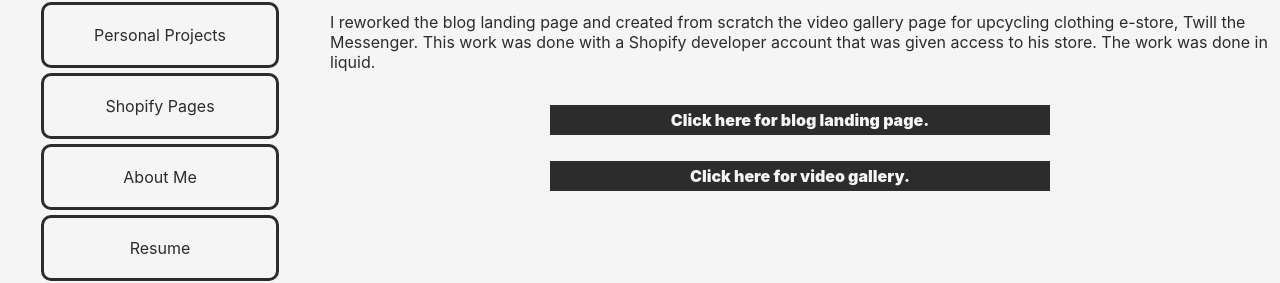
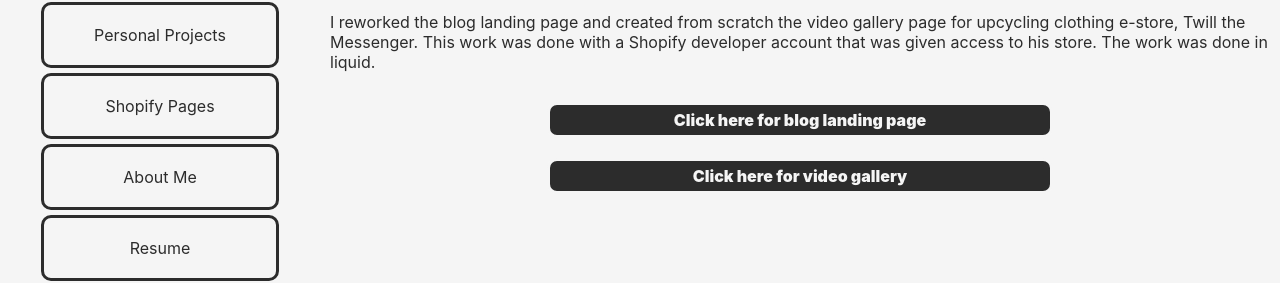
Before and after one commit to 1jdsteele/Portfolio2, a React (Create React App) app: page /shopify in a window 1280 px wide. Shown: the part 218-501 px from the top of the page. Built offline with nearby package versions, Linux system fonts and the light colour scheme.

Commit message:
internal buttons now transform colors snd rounded

```diff
--- a/src/components/Projects/Projects.css
+++ b/src/components/Projects/Projects.css
@@ -1,5 +1,6 @@
 .git-border {
     border-style: solid;
+    border-radius: 10px;
     max-width: 50%;
     margin: 0 auto;
     margin-top: 20px;
@@ -10,4 +11,13 @@
     background-color: rgb(44, 44, 44);
     color: whitesmoke;
     font-weight: 900;
+    /* transition-property: transform;
+    transition-duration: 1s; */
+    transition-property: background-color;
+    transition-duration: 1s;
 }
+
+.git-border:hover {
+    /* transform: scale(1.1); */
+    background-color: cornflowerblue;
+}
--- a/src/components/Projects/Projects.js
+++ b/src/components/Projects/Projects.js
@@ -7,7 +7,7 @@ function Projects() {
           <div>
                 <a href="https://github.com/1jdsteele">
                   <p className="git-border">
-                    Click here for my personal github.
+                    Click here for my personal github
                   </p>
                 </a>
           </div>
--- a/src/components/Resume/Resume.js
+++ b/src/components/Resume/Resume.js
@@ -7,7 +7,7 @@ function Resume() {
           <div>
           <a href="https://docs.google.com/document/d/10c4ZpsaR9IcypSGSsobTbI1Vu5_ns5ZImbgLlobaJw0/edit?usp=sharing">
             <p className="button-border">
-              Click here to view and download my resume.
+              Click here to view and download my resume
             </p>
           </a>
         </div>
--- a/src/components/Shopify/Shopify.css
+++ b/src/components/Shopify/Shopify.css
@@ -1,5 +1,6 @@
 .button-border {
     border-style: solid;
+    border-radius: 10px;
     max-width: 50%;
     margin: 0 auto;
     margin-top: 20px;
@@ -10,4 +11,13 @@
     background-color: rgb(44, 44, 44);
     color: whitesmoke;
     font-weight: 900;
+    /* transition-property: transform; */
+    transition-property: background-color;
+    transition-duration: 1s;
 }
+
+.button-border:hover {
+    /* transform: scale(1.1); */
+    background-color: cornflowerblue;
+
+}
--- a/src/components/Shopify/Shopify.js
+++ b/src/components/Shopify/Shopify.js
@@ -12,14 +12,14 @@ function Shopify() {
         <div>
           <a href="https://www.twillthemessenger.com/blogs/woven-scripts">
             <p className="button-border">
-              Click here for blog landing page.
+              Click here for blog landing page
             </p>
           </a>
         </div>
         <div>
           <a href="https://www.twillthemessenger.com/pages/highlights">
             <p className="button-border">
-              Click here for video gallery.
+              Click here for video gallery
             </p>
           </a>
         </div>
```
